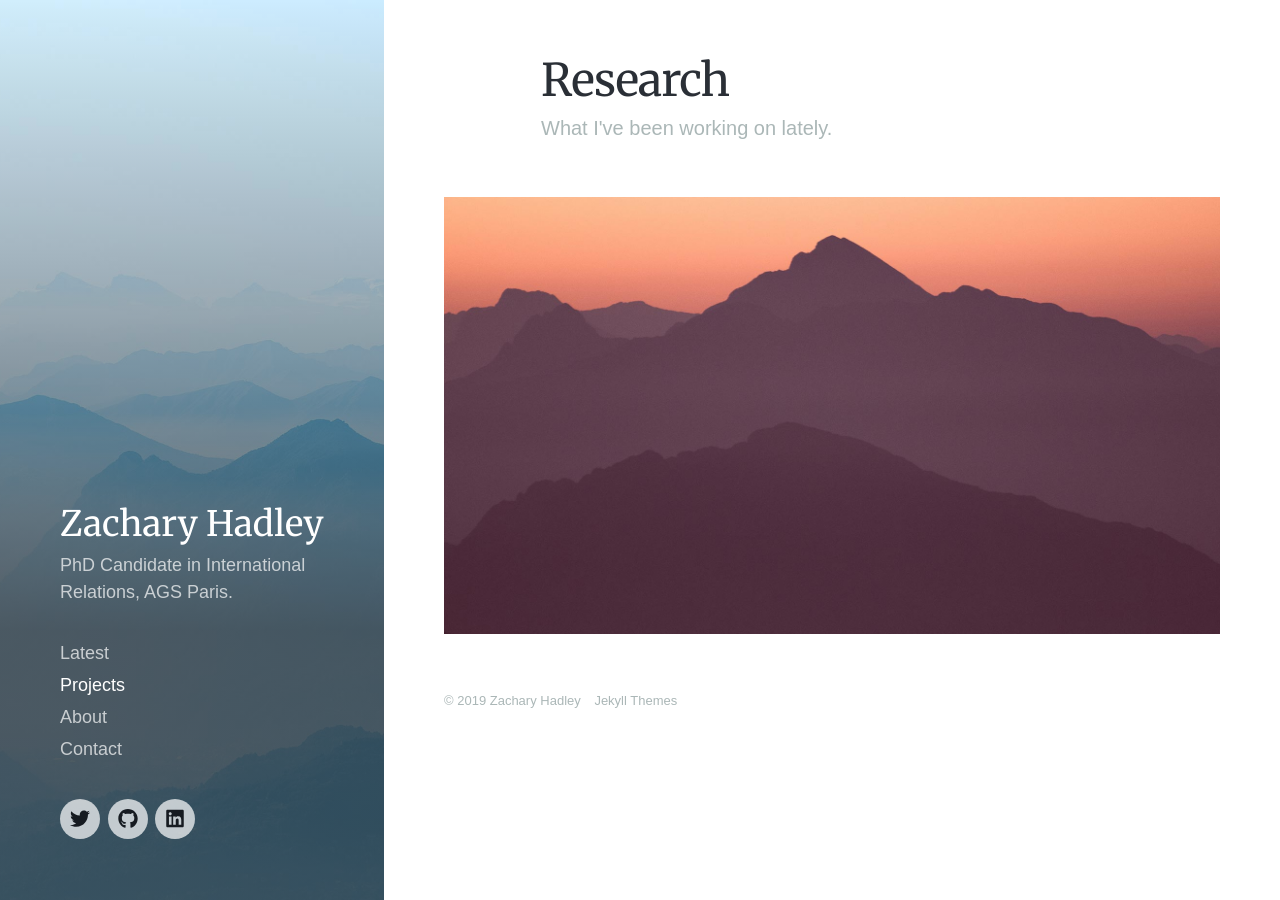
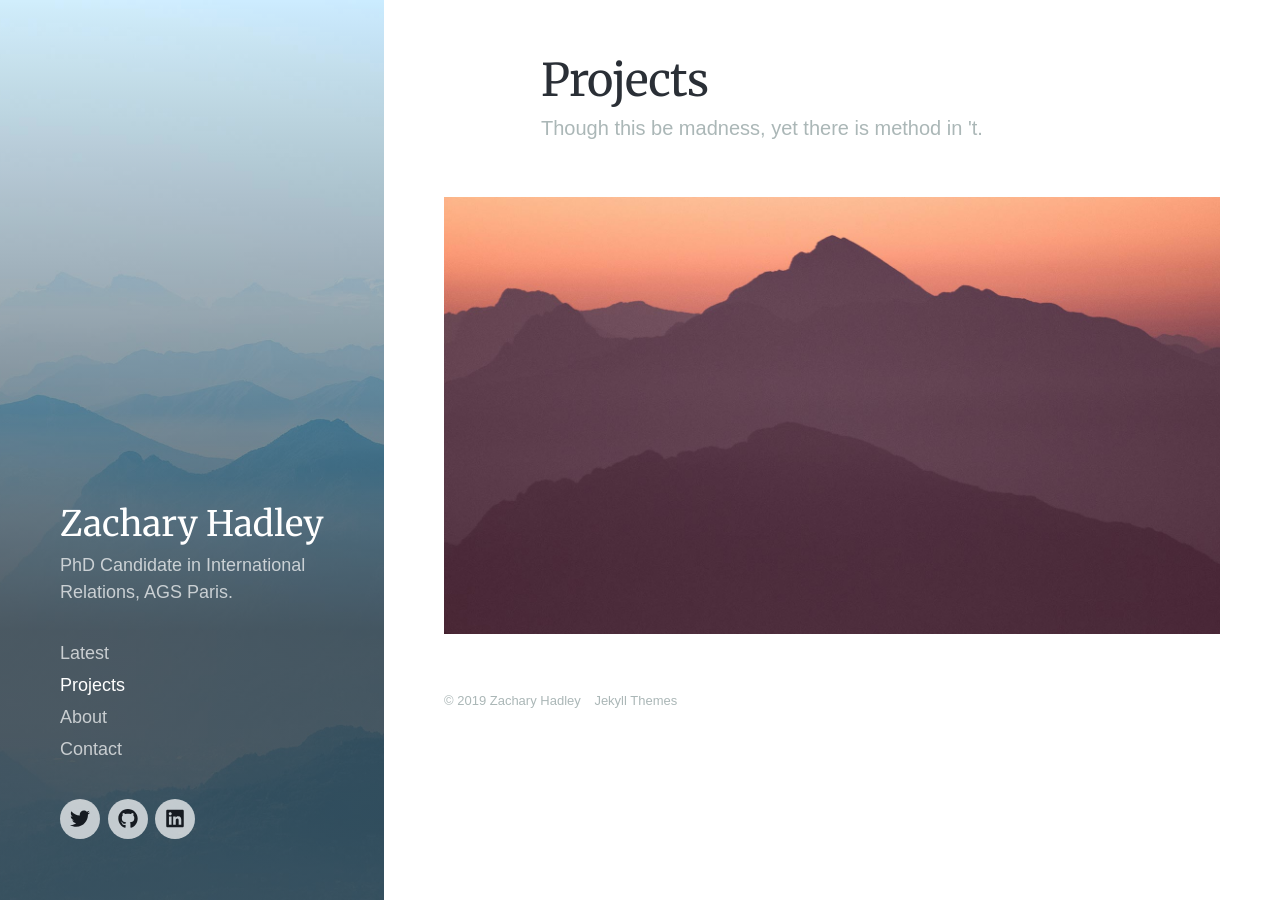
Before and after one commit to zhadley/zhadley.github.io, a Jekyll site: the page built from projects/index.html, in a window 1280 px wide. Built offline with Jekyll 4.4.1, drawn with Linux system fonts in a browser that asks for light colours; nearby versions of some CDN libraries; some web fonts are replaced.

Commit message:
Update index.html

```diff
--- a/projects/index.html
+++ b/projects/index.html
@@ -1,7 +1,7 @@
 ---
 layout: default
-title: Research
-subtitle: What I've been working on lately.
+title: Projects
+subtitle: Though this be madness, yet there is method in 't.
 featured_image: /images/demo/demo-portrait.jpg
 ---
 
```
